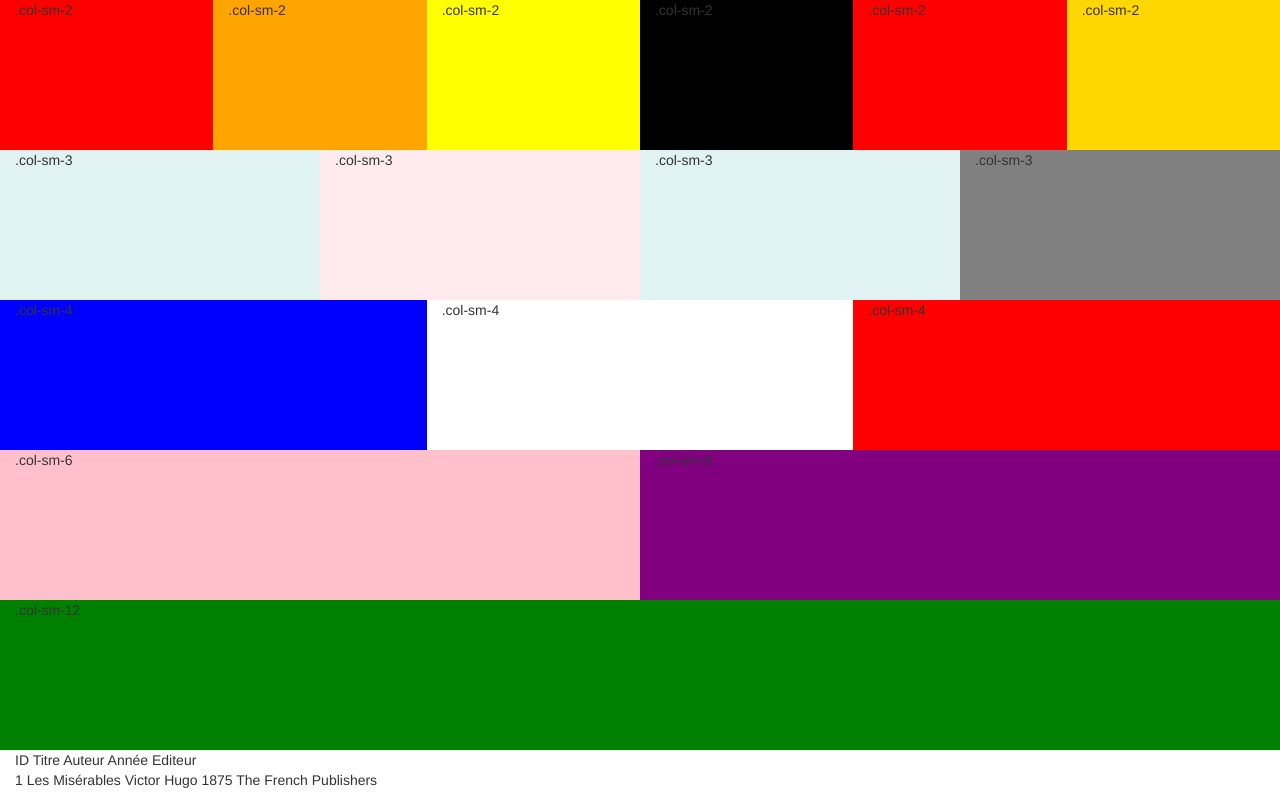
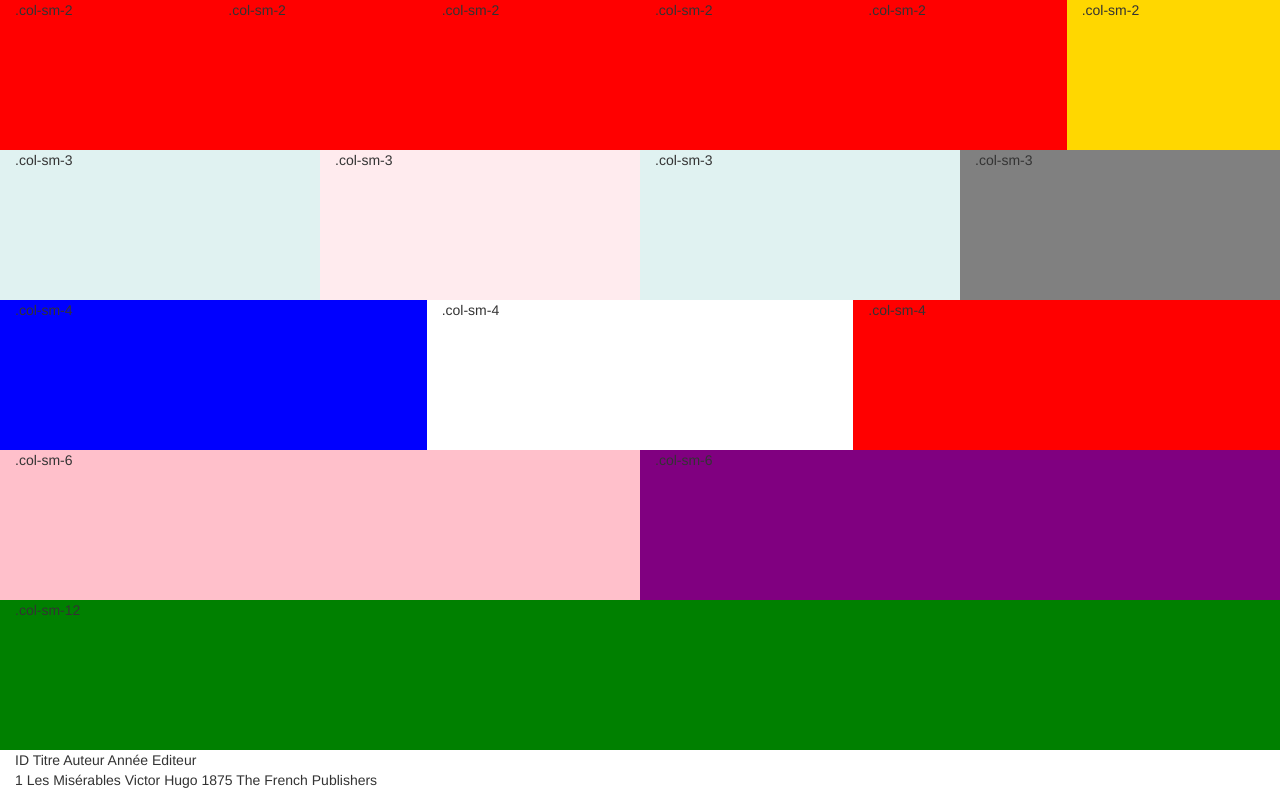
Before and after one commit to ThomasGoujet/ebayECE, a plain HTML site: page bootstrapexample.html in a window 1280 px wide. Shown: the top 792 px of the page. Drawn offline with nearby package versions, Linux system fonts and the light colour scheme.

Commit message:
Rouge en haut

```diff
--- a/bootstrapexample.html
+++ b/bootstrapexample.html
@@ -13,9 +13,9 @@ bootstrap.min.css">
 	<div class="container-fluid">
 		<div class="row">
 			 <div class="col-sm-2" style="height:150px; background-color:red;">.col-sm-2</div>
-			 <div class="col-sm-2" style="height:150px; background-color:orange;">.col-sm-2</div>
-			 <div class="col-sm-2" style="height:150px; background-color:yellow;">.col-sm-2</div>
-			 <div class="col-sm-2" style="height:150px; background-color:black;">.col-sm-2</div>
+			 <div class="col-sm-2" style="height:150px; background-color:red;">.col-sm-2</div>
+			 <div class="col-sm-2" style="height:150px; background-color:red;">.col-sm-2</div>
+			 <div class="col-sm-2" style="height:150px; background-color:red;">.col-sm-2</div>
 			 <div class="col-sm-2" style="height:150px; background-color:red;">.col-sm-2</div>
 			 <div class="col-sm-2" style="height:150px; background-color:gold;">.col-sm-2</div>
 		</div>
```
